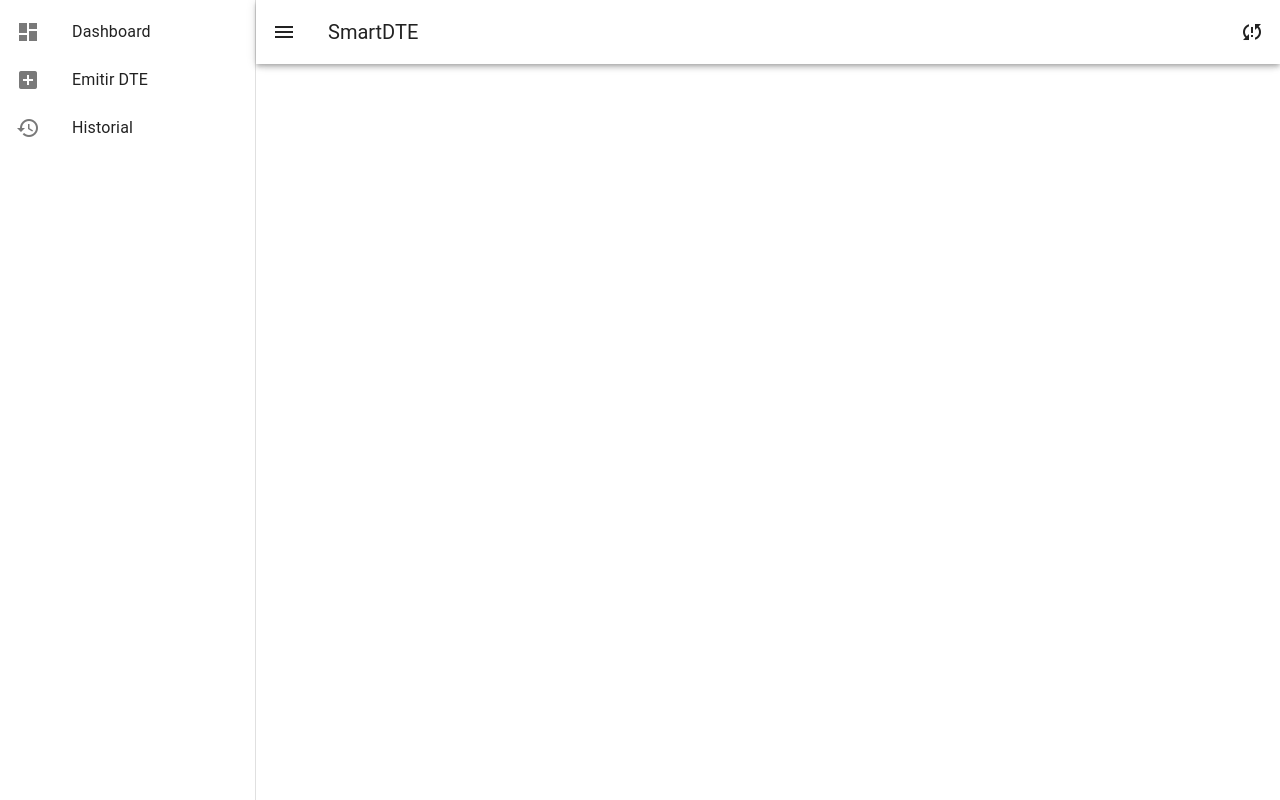
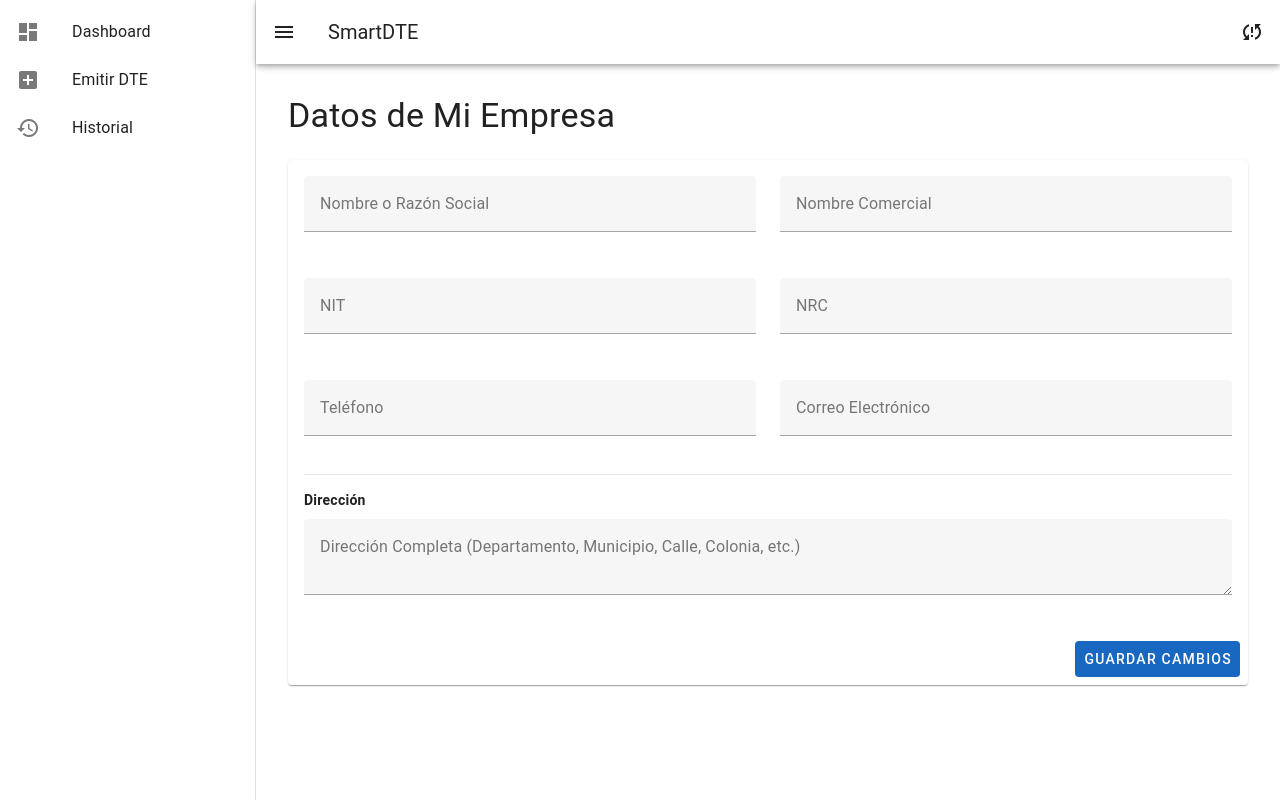
Before and after one commit to zenonburgos/facturaciondte_front, a Nuxt app: page /gestion/empresa in a window 1280 px wide. Built offline with nearby package versions, Linux system fonts and the light colour scheme; no server answers.

Commit message:
Módulo Empresa

```diff
--- a/layouts/default.vue
+++ b/layouts/default.vue
@@ -92,6 +92,16 @@
               <v-list-item-title>Gestión de Clientes</v-list-item-title>
             </v-list-item>
 
+            <v-list-item
+              v-if="userHasRole(['Admin', 'Encargado de Negocio'])"
+              link
+              to="/gestion/empresa"
+            >
+              <template v-slot:prepend>
+                <v-icon>mdi-office-building-cog</v-icon>
+              </template>
+              <v-list-item-title>Datos de Mi Empresa</v-list-item-title>
+            </v-list-item>
           </v-list>
         </v-navigation-drawer>
 
--- /dev/null
+++ b/pages/gestion/empresa.vue
@@ -0,0 +1,156 @@
+<template>
+  <v-container>
+    <h1 class="text-h4 mb-6">Datos de Mi Empresa</h1>
+
+    <v-card :loading="loading">
+      <template v-slot:loader="{ isActive }">
+        <v-progress-linear :active="isActive" color="primary" height="4" indeterminate></v-progress-linear>
+      </template>
+
+      <v-form ref="form" @submit.prevent="saveEmpresa">
+        <v-card-text>
+          <v-row>
+            <v-col cols="12" md="6">
+              <v-text-field
+                v-model="empresa.nombre"
+                label="Nombre o Razón Social"
+                :rules="[rules.required]"
+              ></v-text-field>
+            </v-col>
+            <v-col cols="12" md="6">
+              <v-text-field
+                v-model="empresa.nombre_comercial"
+                label="Nombre Comercial"
+              ></v-text-field>
+            </v-col>
+            <v-col cols="12" md="6">
+              <v-text-field
+                v-model="empresa.nit"
+                label="NIT"
+                :rules="[rules.required]"
+              ></v-text-field>
+            </v-col>
+            <v-col cols="12" md="6">
+              <v-text-field
+                v-model="empresa.nrc"
+                label="NRC"
+                :rules="[rules.required]"
+              ></v-text-field>
+            </v-col>
+             <v-col cols="12" md="6">
+              <v-text-field
+                v-model="empresa.telefono"
+                label="Teléfono"
+              ></v-text-field>
+            </v-col>
+             <v-col cols="12" md="6">
+              <v-text-field
+                v-model="empresa.correo_electronico"
+                label="Correo Electrónico"
+                type="email"
+              ></v-text-field>
+            </v-col>
+          </v-row>
+
+          <v-divider class="my-4"></v-divider>
+          <h4 class="mb-2">Dirección</h4>
+
+          <v-textarea
+            v-model="empresa.direccion.complemento"
+            label="Dirección Completa (Departamento, Municipio, Calle, Colonia, etc.)"
+            rows="2"
+          ></v-textarea>
+
+        </v-card-text>
+        <v-card-actions>
+          <v-spacer></v-spacer>
+          <v-btn
+            color="primary"
+            variant="flat"
+            type="submit"
+            :loading="loading"
+          >
+            Guardar Cambios
+          </v-btn>
+        </v-card-actions>
+      </v-form>
+    </v-card>
+  </v-container>
+</template>
+
+<script setup>
+import { ref, onMounted } from 'vue';
+import { useNuxtApp } from '#app';
+import { useNotificationStore } from '~/stores/notifications';
+
+const { $api } = useNuxtApp();
+const notificationStore = useNotificationStore();
+
+const form = ref(null);
+const loading = ref(true);
+const empresa = ref({
+  // Inicializamos la estructura para evitar errores en el renderizado
+  direccion: {
+    complemento: ''
+  }
+});
+
+const rules = {
+  required: value => !!value || 'Este campo es requerido.',
+};
+
+// Al montar el componente, cargamos los datos de la empresa
+onMounted(async () => {
+  await fetchEmpresa();
+});
+
+async function fetchEmpresa() {
+  loading.value = true;
+  try {
+    const data = await $api('/api/empresa');
+
+    // --- INICIO DE LA CORRECCIÓN ---
+    // Primero, verificamos si la dirección existe y es un string.
+    if (data.direccion && typeof data.direccion === 'string') {
+      try {
+        // Si es un string, intentamos "desempaquetarlo" (parsearlo) para convertirlo en un objeto.
+        data.direccion = JSON.parse(data.direccion);
+      } catch (e) {
+        // Si el string no es un JSON válido, lo registramos en consola y creamos un objeto vacío para evitar que la app falle.
+        console.error("Error al parsear la dirección JSON:", e);
+        data.direccion = { complemento: '' };
+      }
+    } else if (!data.direccion) {
+      // Si la dirección viene como nula o indefinida, también nos aseguramos de que sea un objeto.
+      data.direccion = { complemento: '' };
+    }
+    // --- FIN DE LA CORRECCIÓN ---
+
+    empresa.value = data;
+
+  } catch (error) {
+    notificationStore.showNotification({ message: 'Error al cargar los datos de la empresa.', color: 'error' });
+  } finally {
+    loading.value = false;
+  }
+}
+
+async function saveEmpresa() {
+  const { valid } = await form.value.validate();
+  if (!valid) return;
+
+  loading.value = true;
+  try {
+    const response = await $api('/api/empresa', {
+      method: 'PUT',
+      body: empresa.value // Llama al método 'update' del EmpresaController
+    });
+    notificationStore.showNotification({ message: response.message || 'Datos actualizados exitosamente.' });
+  } catch (error) {
+    const message = error.data?.message || 'Ocurrió un error al guardar los cambios.';
+    notificationStore.showNotification({ message, color: 'error' });
+  } finally {
+    loading.value = false;
+  }
+}
+</script>
```
